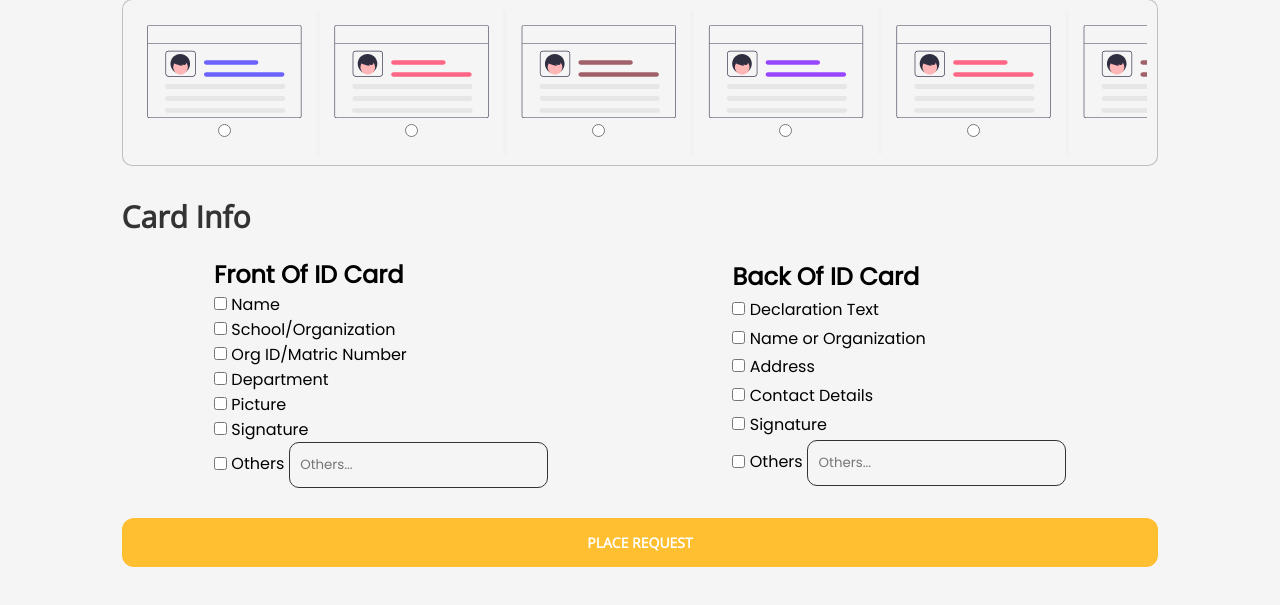
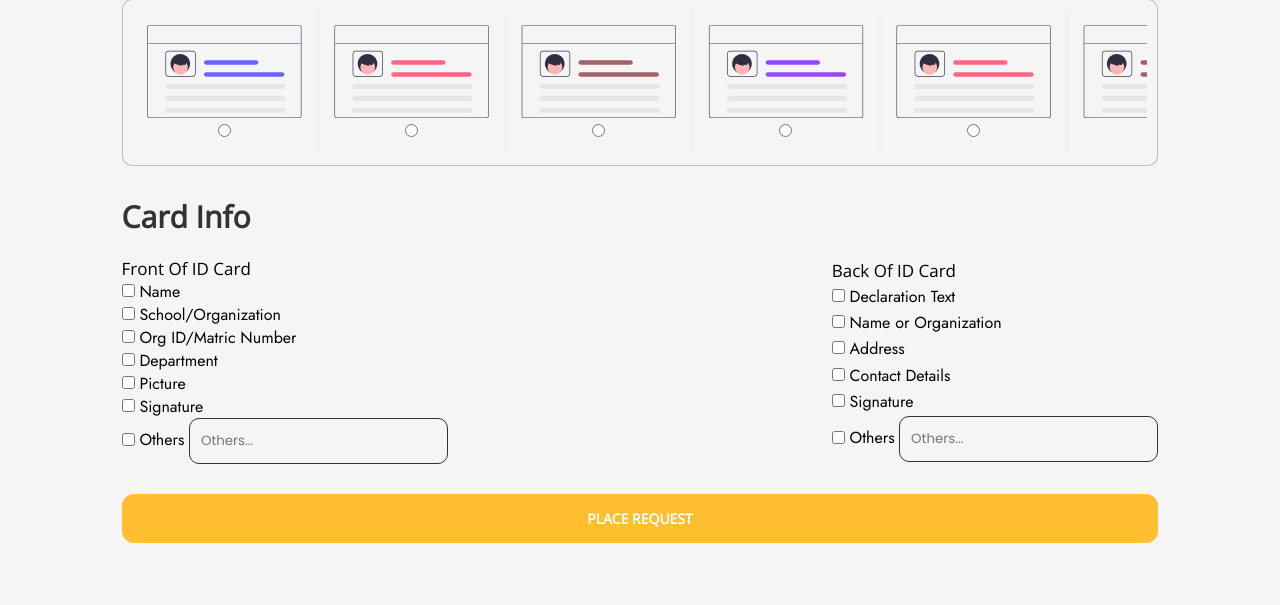
Before and after one commit to Tisha-I/Intrust, a PHP site: page /idcardform.html in a window 1280 px wide. Shown: the part 822-1427 px from the top of the page. After the commit the page ends 1365 px from the top, so only its background shows below. Run offline with PHP 8.4, Linux system fonts and the light colour scheme; some libraries are stand-ins or nearby versions.

Commit message:
Fourth Commit

```diff
--- a/idcardform.css
+++ b/idcardform.css
@@ -330,8 +330,9 @@
     color: #333333;
     margin-bottom: 0;
 }
-.checkboxitems h2 {
-    font-family: Poppins;
+.checkboxitems p {
+    font-family: 'Open Sans';
+    font-size: 17px;
     margin-bottom: 0;
 }
 .checkboxitems {
@@ -339,7 +340,7 @@
     flex-direction: column;
     justify-content: space-around;
     padding-top: 20px;
-    font-family: Poppins;
+    font-family: Jost;
     font-size: 16px;
 }
 .checkboxitemsii {
@@ -351,7 +352,7 @@
 .checkboxitems1 {
     display: flex;
     flex-direction: row;
-    justify-content: space-around;
+    justify-content: space-between;
 }
 .checkboxothers input {
     padding: 12px 0px;
--- a/idcardform.html
+++ b/idcardform.html
@@ -11,6 +11,7 @@
     <link href='https://fonts.googleapis.com/css?family=Poppins' rel='stylesheet'>
     <link href='https://fonts.googleapis.com/css?family=Inter' rel='stylesheet'>
     <link rel="stylesheet" href='https://fonts.googleapis.com/css?family=Open+Sans'>
+    <link href='https://fonts.googleapis.com/css?family=Jost' rel='stylesheet'>
 </head>
 <body>
     <div class="idcardhero">
@@ -190,7 +191,7 @@
                         <h1>Card Info</h1>
                         <div class="checkboxitems1">
                             <div class="checkboxitems">
-                                <h2>Front Of ID Card</h2>
+                                <p>Front Of ID Card</p>
                                 <div class="checkboxitemsi">
                                     <input type="checkbox">
                                     <label for="item">Name</label>
@@ -224,7 +225,7 @@
                                 </div>
                             </div>
                             <div class="checkboxitems">
-                                <h2>Back Of ID Card</h2>
+                                <p>Back Of ID Card</p>
                                 <div class="checkboxitemsi">
                                     <input type="checkbox">
                                     <label for="item">Declaration Text</label>
```
